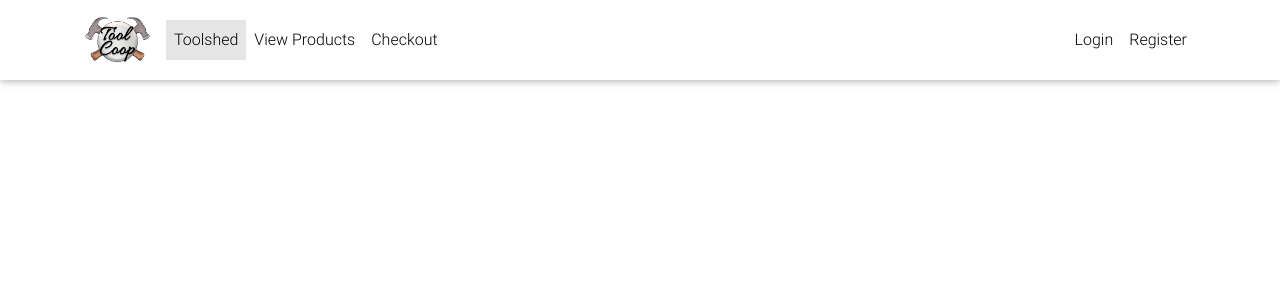
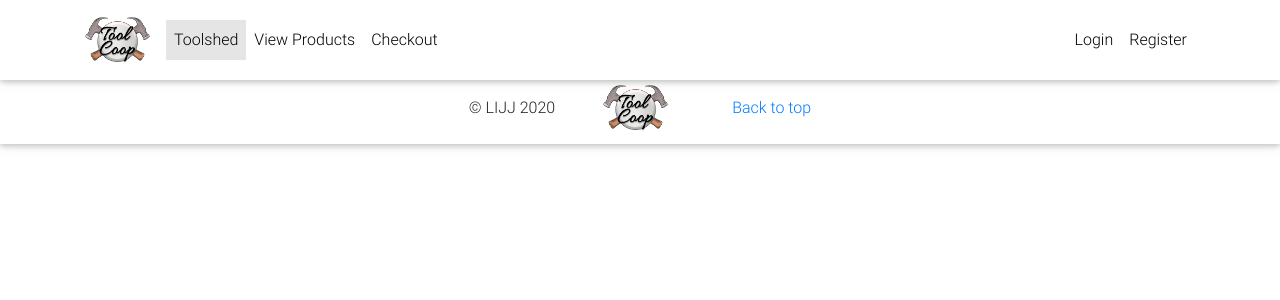
Before and after one commit to itsjaboyd/Tool-Coop, a Django app: page / in a window 1280 px wide. Shown: the top 300 px of the page. Run offline with Django 3.2, Linux system fonts and the light colour scheme; some libraries are stand-ins or nearby versions.

Commit message:
Added footer similar to the nav with logo and links.

```diff
--- a/src/backend/templates/backend/base.html
+++ b/src/backend/templates/backend/base.html
@@ -46,6 +46,7 @@
     </style>
   </head>
   <body>
+    <a name="top" />
     <nav class="navbar fixed-top navbar-expand-lg navbar-light white scrolling-navbar">
       <div class="container">
 
@@ -129,6 +130,23 @@
       {% endblock %}
 
     </div>
+
+    <!--Begin Footer-->
+    <nav class="navbar navbar-expand-lg navbar-light white">
+      <div class="container">
+        <div class="navbar-collapse justify-content-center" id="navbarSupportedContent">
+            <!-- Brand -->
+            <a>© LIJJ 2020</a>
+            <a class="navbar-brand waves-effect px-5" href="#" target="_blank">
+                <img src="../../../media/ToolCoopLogo.png" width=65 />
+            </a>
+            <a href="#top">Back to top</a>
+        </div>
+      </div>
+    </nav>
+    <!--End Footer-->
+
+
     <!-- Optional JavaScript -->
     <!-- jQuery first, then Popper.js, then Bootstrap JS -->
    <!-- SCRIPTS -->
```
